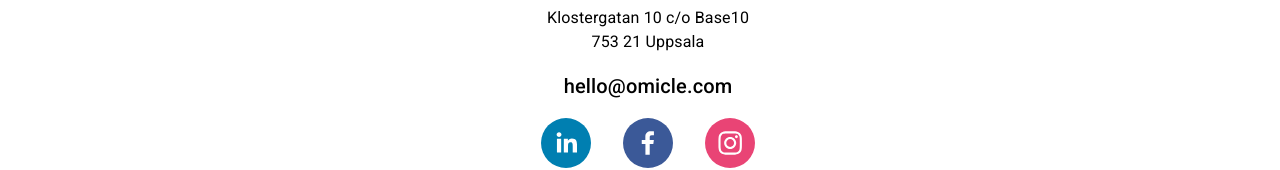
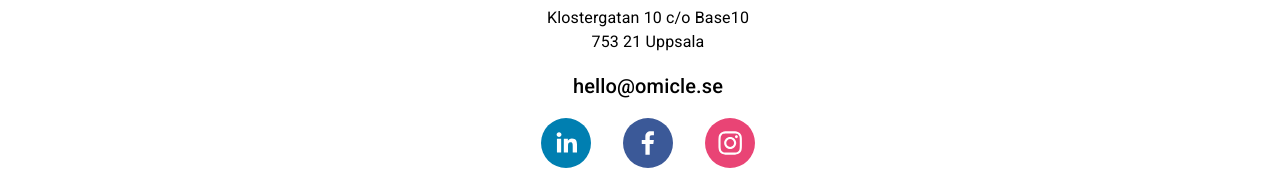
Before and after one commit to hyzor/Omicle, a React app: page / in a window 1280 px wide. Shown: the part 4433-4603 px from the top of the page. Built offline with nearby package versions, Linux system fonts and the light colour scheme.

Commit message:
Fix email address.

```diff
--- a/src/landingpage.jsx
+++ b/src/landingpage.jsx
@@ -404,7 +404,7 @@ class landingPage extends Component {
                   <Typography variant="body1">753 21 Uppsala</Typography>
                 </address>
                 <Typography variant="h6" className="email" style={{ marginTop: '16px' }}>
-                  hello@omicle.com
+                  hello@omicle.se
                 </Typography>
                 {social && (
                   <div className="social-media">
```
